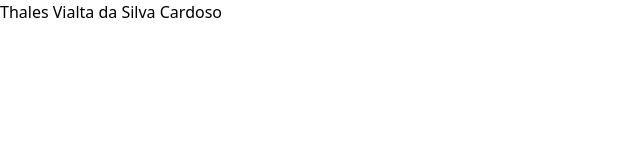
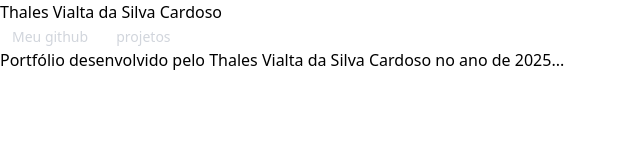
Before and after one commit to Thales-Vialta/Thales-Vialta.github.io, a plain HTML site: page Thales/index.html in a window 1280 px wide. Shown: the whole page, without its empty margins (0-640 px from the left). Drawn offline with nearby package versions, Linux system fonts and the light colour scheme.

Commit message:
0.2 "feat:added new page"

```diff
--- a/Thales/index.html
+++ b/Thales/index.html
@@ -11,7 +11,18 @@
         <h1>
             Thales Vialta da Silva Cardoso
         </h1>
+        <nav class="justify-left">
+            <a class="rounded-md px-3 py-2 text-sm font-medium text-gray-300 hover:bg-white/5 hover:text-white" href="https://github.com/Thales-Vialta">Meu github</a>
+            <a class="rounded-md px-3 py-2 text-sm font-medium text-gray-300 hover:bg-white/5 hover:text-white" href="../projetos.html">projetos</a>
+        </nav>
+    </header>
+    <main>
+<div name="Apresentação"class="rounded justify-center">
 
-    </header>
+</div>
+    </main>
+    <footer>
+        Portfólio desenvolvido pelo Thales Vialta da Silva Cardoso no ano de 2025...
+    </footer>
 </body>
 </html>
```
Also changed, not shown: projetos.html (added).
